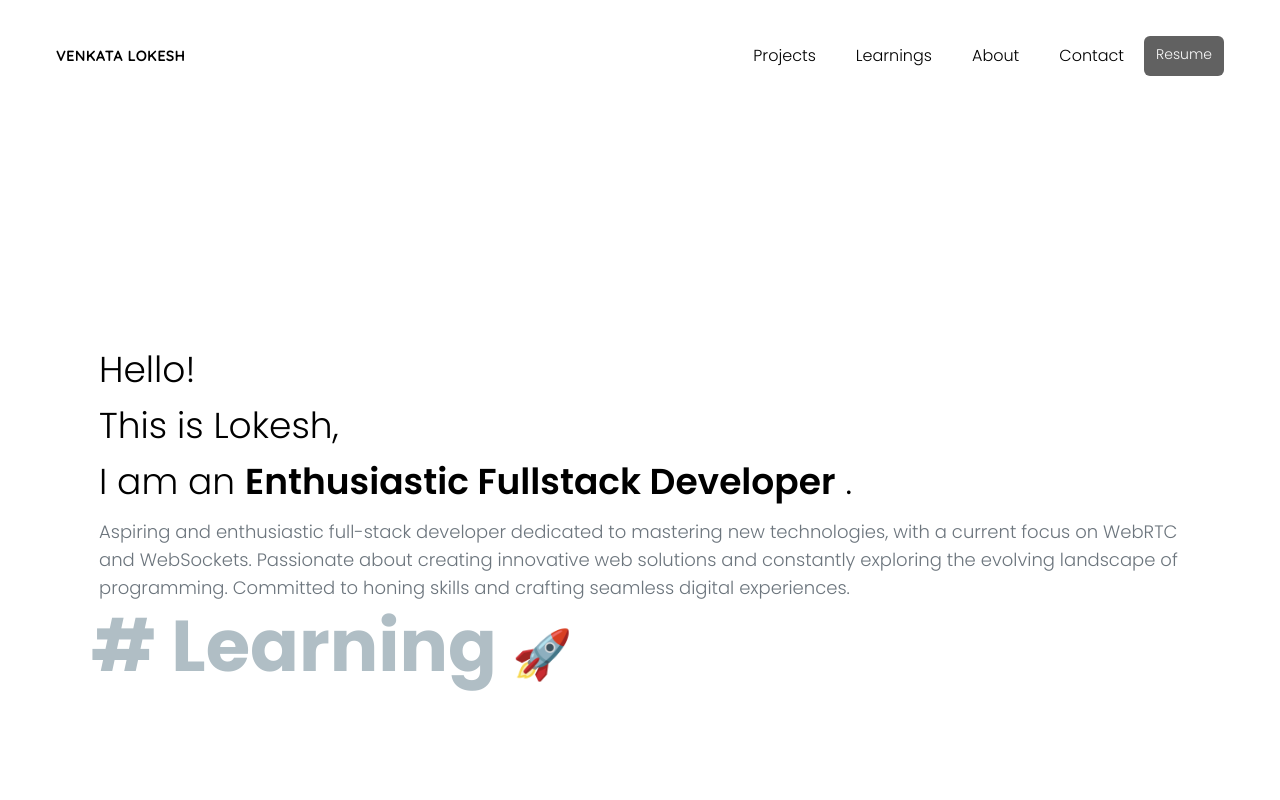
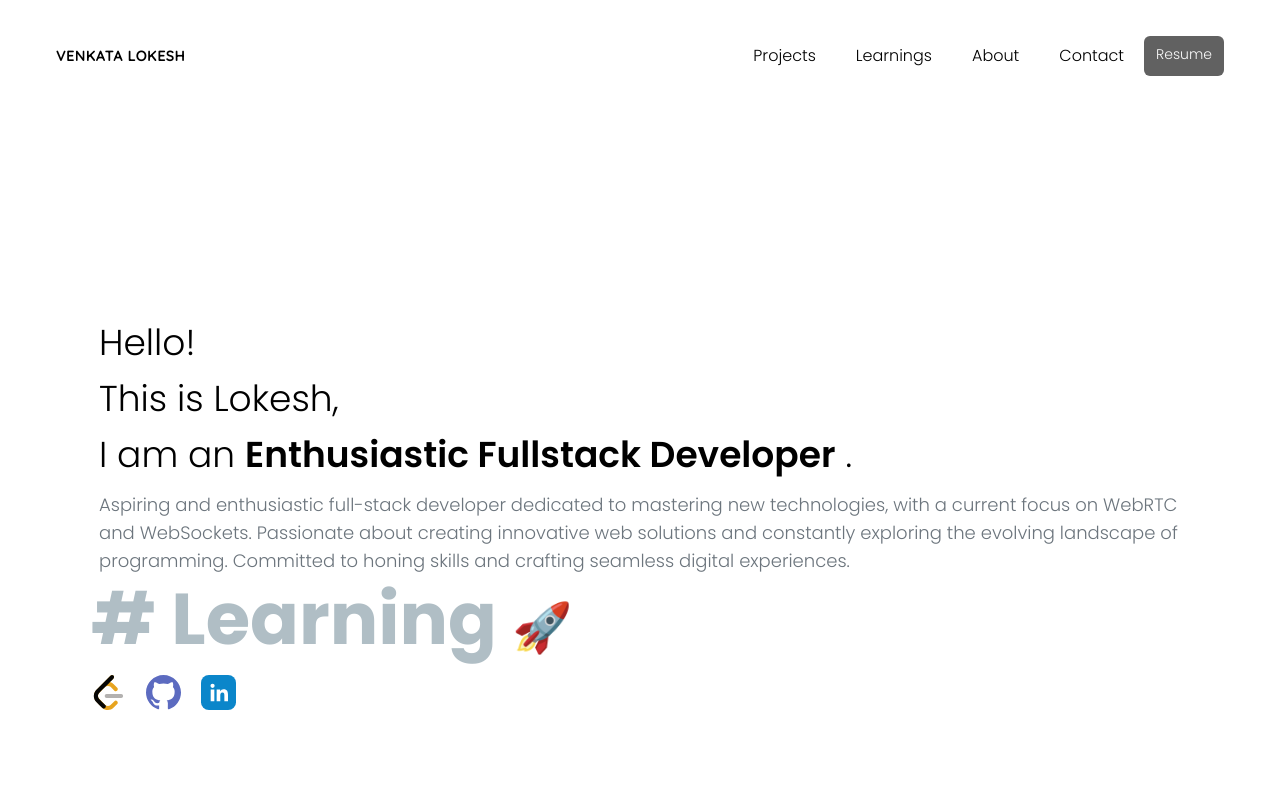
Before and after one commit to vlokesh08/Portfolio, a React (Create React App) app: page / in a window 1280 px wide. Shown: the top 800 px of the page. Built offline with nearby package versions, Linux system fonts and the light colour scheme.

Commit message:
added links

```diff
--- a/src/components/Hero.js
+++ b/src/components/Hero.js
@@ -1,10 +1,11 @@
 import React from "react";
 import Projects from "./Projects";
-import image from "../images/background_circles.svg"
+import image from "../images/background_circles.svg";
+import { a } from "react-router-dom";
 const Hero = () => {
   return (
     <>
-      <div className="container" >
+      <div className="container">
         <div className="flex justify-center align-middle h-screen z-10">
           <div className="flex flex-col justify-center align-middle h-screen p-4">
             <div className=" text-4xl p-2">
@@ -31,15 +32,87 @@ const Hero = () => {
               experiences.
             </div>
             <div>
-              <h1 className="font-bold text-7xl text-blue-gray-200"># Learning <span className="text-5xl">🚀</span></h1>
+              <h1 className="font-bold text-7xl text-blue-gray-200">
+                # Learning <span className="text-5xl">🚀</span>
+              </h1>
             </div>
-
+            <div className="mt-5">
+              <div className="w-[35px] flex flex-row gap-5">
+                <a
+                  className="w-[35px] h-[35px]"
+                  href="https://leetcode.com/vlokesh08/"
+                >
+                  <svg
+                    className="w-[35px]"
+                    xmlns="http://www.w3.org/2000/svg"
+                    viewBox="0 0 24 24"
+                    id="leetcode"
+                  >
+                    <path
+                      fill="#B3B1B0"
+                      d="M22 14.355c0-.742-.564-1.346-1.26-1.346H10.676c-.696 0-1.26.604-1.26 1.346s.563 1.346 1.26 1.346H20.74c.696.001 1.26-.603 1.26-1.346z"
+                    ></path>
+                    <path
+                      fill="#E7A41F"
+                      d="m3.482 18.187 4.313 4.361c.973.979 2.318 1.452 3.803 1.452 1.485 0 2.83-.512 3.805-1.494l2.588-2.637c.51-.514.492-1.365-.039-1.9-.531-.535-1.375-.553-1.884-.039l-2.676 2.607c-.462.467-1.102.662-1.809.662s-1.346-.195-1.81-.662l-4.298-4.363c-.463-.467-.696-1.15-.696-1.863 0-.713.233-1.357.696-1.824l4.285-4.38c.463-.467 1.116-.645 1.822-.645s1.346.195 1.809.662l2.676 2.606c.51.515 1.354.497 1.885-.038.531-.536.549-1.387.039-1.901l-2.588-2.636a4.994 4.994 0 0 0-2.392-1.33l-.034-.007 2.447-2.503c.512-.514.494-1.366-.037-1.901-.531-.535-1.376-.552-1.887-.038l-10.018 10.1C2.509 11.458 2 12.813 2 14.311c0 1.498.509 2.896 1.482 3.876z"
+                    ></path>
+                    <path
+                      fill="#070706"
+                      d="M8.115 22.814a2.109 2.109 0 0 1-.474-.361c-1.327-1.333-2.66-2.66-3.984-3.997-1.989-2.008-2.302-4.937-.786-7.32a6 6 0 0 1 .839-1.004L13.333.489c.625-.626 1.498-.652 2.079-.067.56.563.527 1.455-.078 2.066-.769.776-1.539 1.55-2.309 2.325-.041.122-.14.2-.225.287-.863.876-1.75 1.729-2.601 2.618-.111.116-.262.186-.372.305-1.423 1.423-2.863 2.83-4.266 4.272-1.135 1.167-1.097 2.938.068 4.127 1.308 1.336 2.639 2.65 3.961 3.974.067.067.136.132.204.198.468.303.474 1.25.183 1.671-.321.465-.74.75-1.333.728-.199-.006-.363-.086-.529-.179z"
+                    ></path>
+                  </svg>
+                </a>
+                <a
+                  className="w-[35px] h-[35px]"
+                  href="https://github.com/vlokesh08/"
+                >
+                  <svg
+                    className="w-[35px]"
+                    xmlns="http://www.w3.org/2000/svg"
+                    viewBox="0 0 16 16"
+                    id="github"
+                  >
+                    <path
+                      fill="#5C6BC0"
+                      d="M7.999 0C3.582 0 0 3.596 0 8.032a8.031 8.031 0 0 0 5.472 7.621c.4.074.546-.174.546-.387 0-.191-.007-.696-.011-1.366-2.225.485-2.695-1.077-2.695-1.077-.363-.928-.888-1.175-.888-1.175-.727-.498.054-.488.054-.488.803.057 1.225.828 1.225.828.714 1.227 1.873.873 2.329.667.072-.519.279-.873.508-1.074-1.776-.203-3.644-.892-3.644-3.969 0-.877.312-1.594.824-2.156-.083-.203-.357-1.02.078-2.125 0 0 .672-.216 2.2.823a7.633 7.633 0 0 1 2.003-.27 7.65 7.65 0 0 1 2.003.271c1.527-1.039 2.198-.823 2.198-.823.436 1.106.162 1.922.08 2.125.513.562.822 1.279.822 2.156 0 3.085-1.87 3.764-3.652 3.963.287.248.543.738.543 1.487 0 1.074-.01 1.94-.01 2.203 0 .215.144.465.55.386A8.032 8.032 0 0 0 16 8.032C16 3.596 12.418 0 7.999 0z"
+                    ></path>
+                  </svg>
+                </a>
+                <a
+                  className="w-[35px] h-[35px]"
+                  href="https://www.linkedin.com/in/vlokesh08/"
+                >
+                  <svg
+                    className="w-[35px]"
+                    xmlns="http://www.w3.org/2000/svg"
+                    viewBox="0 0 28.87 28.87"
+                    id="aedin"
+                  >
+                    <g data-name="Layer 2">
+                      <g data-name="Layer 1">
+                        <rect
+                          width="28.87"
+                          height="28.87"
+                          fill="#0b86ca"
+                          rx="6.48"
+                          ry="6.48"
+                        ></rect>
+                        <path
+                          fill="#fff"
+                          d="M8 12h3v9.68H8zm1.53-4.81a1.74 1.74 0 11-1.74 1.75 1.74 1.74 0 011.74-1.75M12.92 12h2.89v1.32a3.16 3.16 0 012.85-1.56c3 0 3.61 2 3.61 4.61v5.31h-3V17c0-1.12 0-2.57-1.56-2.57s-1.8 1.22-1.8 2.48v4.79h-3z"
+                        ></path>
+                      </g>
+                    </g>
+                  </svg>
+                </a>
+              </div>
+            </div>
           </div>
         </div>
         <div>
           <Projects />
         </div>
-        </div>
+      </div>
     </>
   );
 };
```
